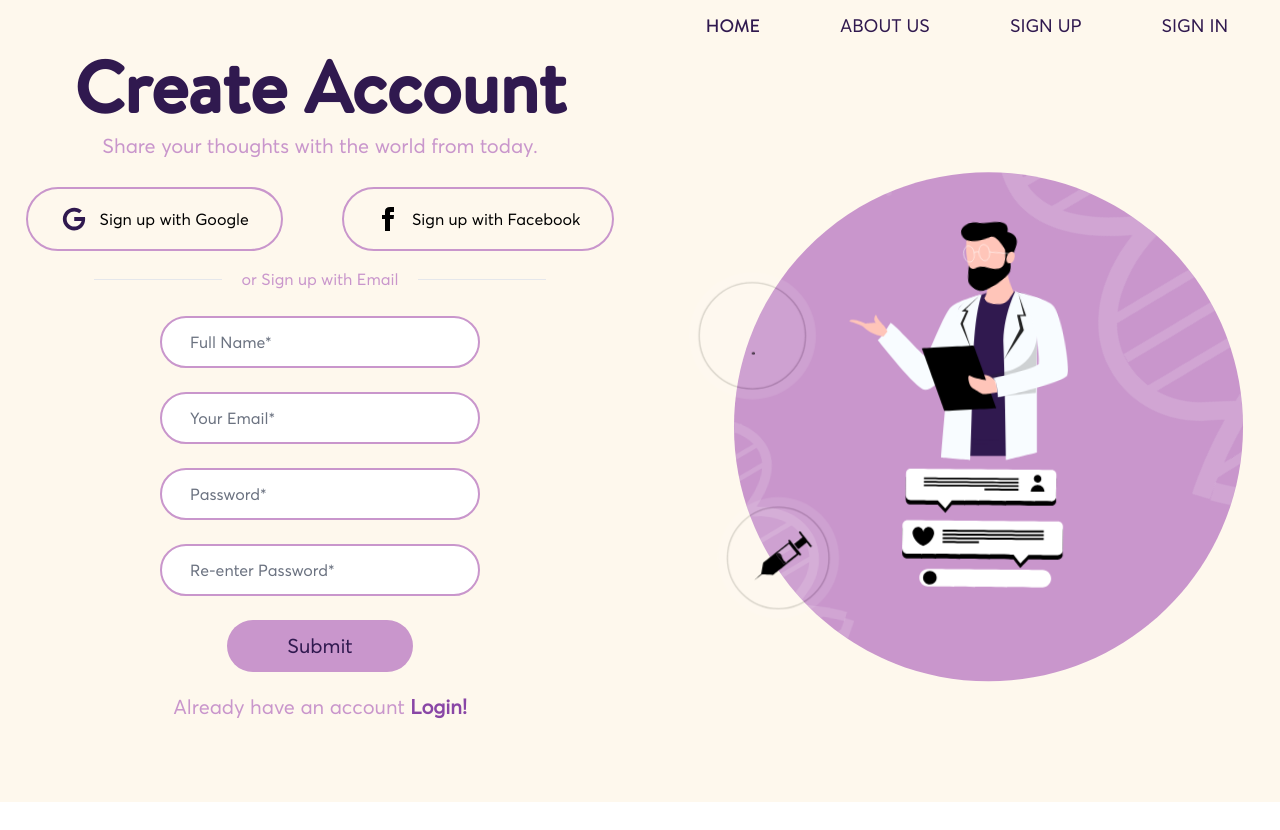
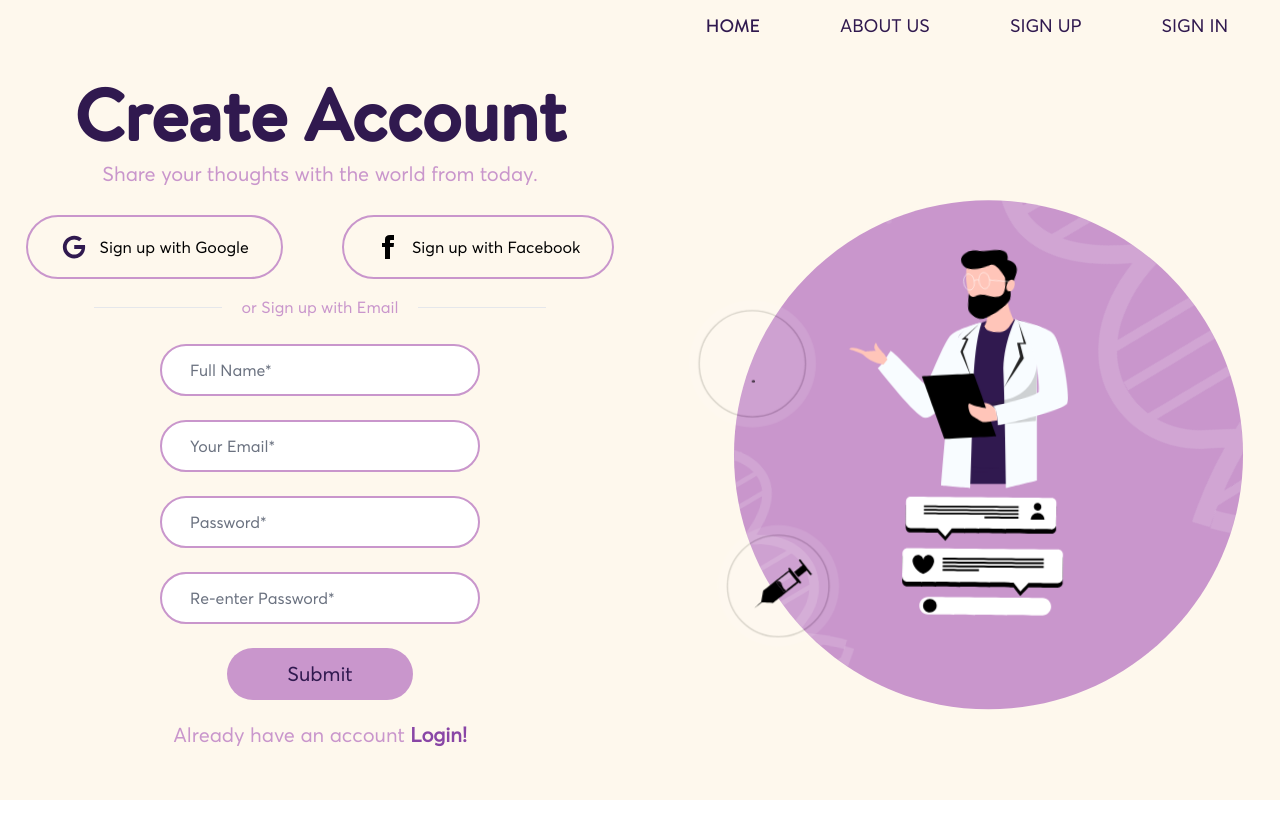
Before and after one commit to diseasePredictorDeploy/Frontend, a React (Create React App) app: page /signup in a window 1280 px wide. Before the commit the page ends 802 px from the top, so only its background shows below. Built offline with nearby package versions, Linux system fonts and the light colour scheme.

Commit message:
navbar fixed

```diff
--- a/src/Pages/about.jsx
+++ b/src/Pages/about.jsx
@@ -4,6 +4,7 @@ import React from 'react'
 import Contact from '../assets/images/conlottie.gif'
 import Team from '../components/Team'
 import members from '../components/Member'
+import Navbar from '../components/Navbar'
 
 export default function about() {
   // React.useEffect(() => {
@@ -28,6 +29,8 @@ export default function about() {
     )
   }
   return (
+    <div className=''>
+      <Navbar/>
       <div className="flex flex-col">
         <div className=" p-20 bg-[#FEF8ED]">
           <div className="mb-20">
@@ -77,5 +80,6 @@ export default function about() {
           </div>
         </div>
       </div>
+    </div>
   )
 }
--- a/src/Pages/home.jsx
+++ b/src/Pages/home.jsx
@@ -1,10 +1,11 @@
 import React from 'react'
+import Navbar from '../components/Navbar'
 // import Wave from '../assets/images/wave.gif'
 
 export default function home() {
   return (
-    <div className='bg-[#FEF8ED] h-[91vh]'>
-
+    <div className='bg-[#FEF8ED] h-screen'>
+        <Navbar/>
       {/* <div>
         <img className='w-screen absolute -bottom-0' src={Wave} alt="" />
       </div> */}
--- a/src/Pages/signin.jsx
+++ b/src/Pages/signin.jsx
@@ -15,9 +15,9 @@ export default function Signin() {
   }, [])
 
   return (
-    <>
+    <div className="h-screen bg-[#FEF8ED]">
       <Navbar />
-      <section className="box-border grid place-content-center min-h-[93.5vh] min-w-full bg-[#FEF8ED]">
+      <section className="box-border grid place-content-center min-w-full pt-20">
         <div className="container flex w-screen">
           <SignInContent />
           <div className="basis-[50%] overflow-hidden">
@@ -29,6 +29,6 @@ export default function Signin() {
           </div>
         </div>
       </section>
-    </>
+    </div>
   )
 }
--- a/src/Pages/signup.jsx
+++ b/src/Pages/signup.jsx
@@ -15,9 +15,9 @@ export default function Signup() {
   }, [])
 
   return (
-    <div className="h-screen">
+    <div className="bg-[#FEF8ED] h-screen">
       <Navbar />
-      <section className="box-border grid place-content-center min-w-full bg-[#FEF8ED]">
+      <section className="box-border grid place-content-center min-w-full pt-20">
         <div className="container flex w-screen">
           <SignUpContent />
           <div className="basis-[50%] overflow-hidden">
--- a/src/components/Navbar.jsx
+++ b/src/components/Navbar.jsx
@@ -2,7 +2,7 @@ import React from 'react'
 
 export default function Navbar() {
   return (
-    <div className=" p-3  bg-[#FEF8ED] text-[#30194F] ">
+    <div className=" p-3 w-screen bg-[#FEF8ED] text-[#30194F] fixed">
       <ul className="flex text-lg space-x-10 justify-end uppercase">
         <li className="px-5 ">
           <a className="font-[head-medium]" href="/">
```
Lines whose indentation alone changed are shown as unchanged.
